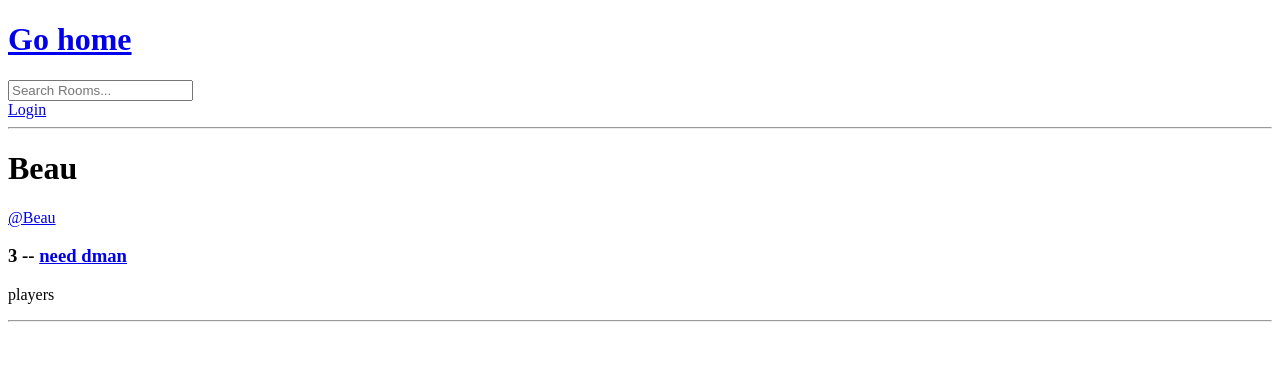
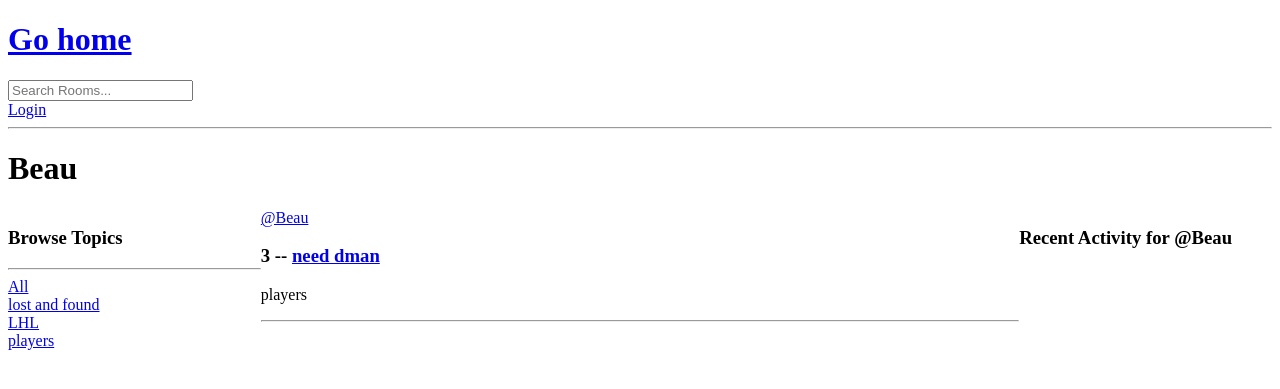
Before and after one commit to paul-mcj/django, a Django app: page /profile/3 in a window 1280 px wide. Shown: the top 389 px of the page. Run offline with Django 5.2, Linux system fonts and the light colour scheme; data comes from the database, SQL or seed files in the repository; both versions use the stored data as it was after the commit.

Commit message:
new recent activity feature for user shows only for rooms they've commented in -- newwest activity site-wide remains on home page; fixed ordering by newest as well so its in proper order; made a new template tag to order timesince so it only displays mins ago if under 1 hr, only shows hours if under 1 day, etc. so it no longer says 3 days 12 hrs ago for example it will now round to says 3 days ago

```diff
--- a/studybud/base/templates/base/activity-component.html
+++ b/studybud/base/templates/base/activity-component.html
@@ -1,9 +1,11 @@
-{% for message in latest %}
+{% load rounded_timesince %} {% for message in latest %}
 <div class="latest-card">
 	{% if request.user == message.user %}
 	<a href="{% url 'delete-message' message.id %}">Delete message</a>
 	{% endif %}
-	<small>@{{message.user}} <i>{{message.created|timesince}}</i></small>
+	<small
+		>@{{message.user}} <i>{{message.created|rounded_timesince}}</i></small
+	>
 	<p>
 		replied to
 		<a href="{% url 'room' message.room.id %}">{{message.room}}</a>
--- a/studybud/base/templates/base/profile.html
+++ b/studybud/base/templates/base/profile.html
@@ -1,3 +1,25 @@
 {% extends "main.html" %} {% block content %}
+
+<style>
+	.home-container {
+		display: grid;
+		grid-template-columns: 1fr 3fr 1fr;
+	}
+
+	.latest-card {
+		border: black 0.1rem solid;
+		margin: 1rem;
+		padding: 1rem;
+	}
+</style>
+
 <h1>{{user.username}}</h1>
-{% include "base/feed-component.html" %} {% endblock content %}
+<div class="home-container">
+	<div>{% include "base/topics-component.html" %}</div>
+	<div>{% include "base/feed-component.html" %}</div>
+	<div>
+		<h3>Recent Activity for @{{user.username}}</h3>
+		{% include "base/activity-component.html" %}
+	</div>
+</div>
+{% endblock content %}
--- a/studybud/base/templates/base/room.html
+++ b/studybud/base/templates/base/room.html
@@ -1,4 +1,4 @@
-{% extends "main.html" %} {% block content %}
+{% extends "main.html" %} {% load rounded_timesince %}{% block content %}
 
 <style>
 	.room-container {
@@ -29,7 +29,7 @@
 			{% endif %}
 			<small
 				><strong>@{{chat.user}}</strong>
-				<i>{{chat.updated|timesince}} ago</i></small
+				<i>{{chat.updated|rounded_timesince}}</i></small
 			>
 			<p>{{chat.body}}</p>
 		</div>
--- /dev/null
+++ b/studybud/base/templatetags/rounded_timesince.py
@@ -0,0 +1,34 @@
+from django import template
+from django.utils import timezone
+
+register = template.Library()
+
+@register.filter
+def rounded_timesince(value):
+    if not value:
+        return ""
+
+    now = timezone.now()
+
+    # Make sure both datetimes are timezone-aware
+    if timezone.is_naive(value):
+        value = timezone.make_aware(value)
+
+    delta = now - value
+    seconds = delta.total_seconds()
+
+    if seconds < 3600:
+        minutes = int(seconds // 60)
+        return f"{minutes} minute{'s' if minutes != 1 else ''} ago"
+    elif seconds < 86400:
+        hours = int(seconds // 3600)
+        return f"{hours} hour{'s' if hours != 1 else ''} ago"
+    elif seconds < 604800:
+        days = int(seconds // 86400)
+        return f"{days} day{'s' if days != 1 else ''} ago"
+    elif seconds < 2592000:
+        weeks = int(seconds // 604800)
+        return f"{weeks} week{'s' if weeks != 1 else ''} ago"
+    else:
+        months = int(seconds // 2592000)
+        return f"{months} month{'s' if months != 1 else ''} ago"
--- a/studybud/base/views.py
+++ b/studybud/base/views.py
@@ -74,7 +74,9 @@ def home(req):
         Q(desc__icontains=q))
     topics = Topic.objects.all()
     room_count = rooms.count()
-    latest = Message.objects.filter(Q(room__topic__name__icontains=q)).order_by("-updated")[:3] # get newest 3 messages, and filter depending on topic (home page does just newest three regardless of topic)
+    # latest = Message.objects.order_by("-updated")[:3]
+    latest = Message.objects.filter(Q(room__topic__name__icontains=q)).order_by("-updated")[:3]
+    # get newest 3 messages, and filter depending on topic (home page does just newest three regardless of topic)
     context = {"rooms": rooms, "topics": topics, "room_count": room_count, "latest": latest}
     return render(req, "base/home.html", context)
 
@@ -99,7 +101,9 @@ def room(req, primary_key):
 def userProfile(req, pk):
     user = User.objects.get(id=pk)
     rooms = Room.objects.filter(host=pk) # all rooms associated with the individual User object
-    context = {"user": user, "rooms": rooms}
+    topics = Topic.objects.all()
+    latest = user.message_set.all().order_by("-updated")[:3]
+    context = {"user": user, "rooms": rooms, "topics": topics, "latest": latest}
     return render(req, "base/profile.html", context)
 
 @login_required(login_url="login")
@@ -109,6 +113,7 @@ def createRoom(req):
         form = RoomForm(req.POST)
         if form.is_valid():
             form.save()
+            # FIXME: add new room/desc as a recent activity post??
             return redirect("home")
 
     context = {"form": form}
```
Also changed, not shown: studybud/base/templatetags/__init__.py (added), studybud/db.sqlite3.
